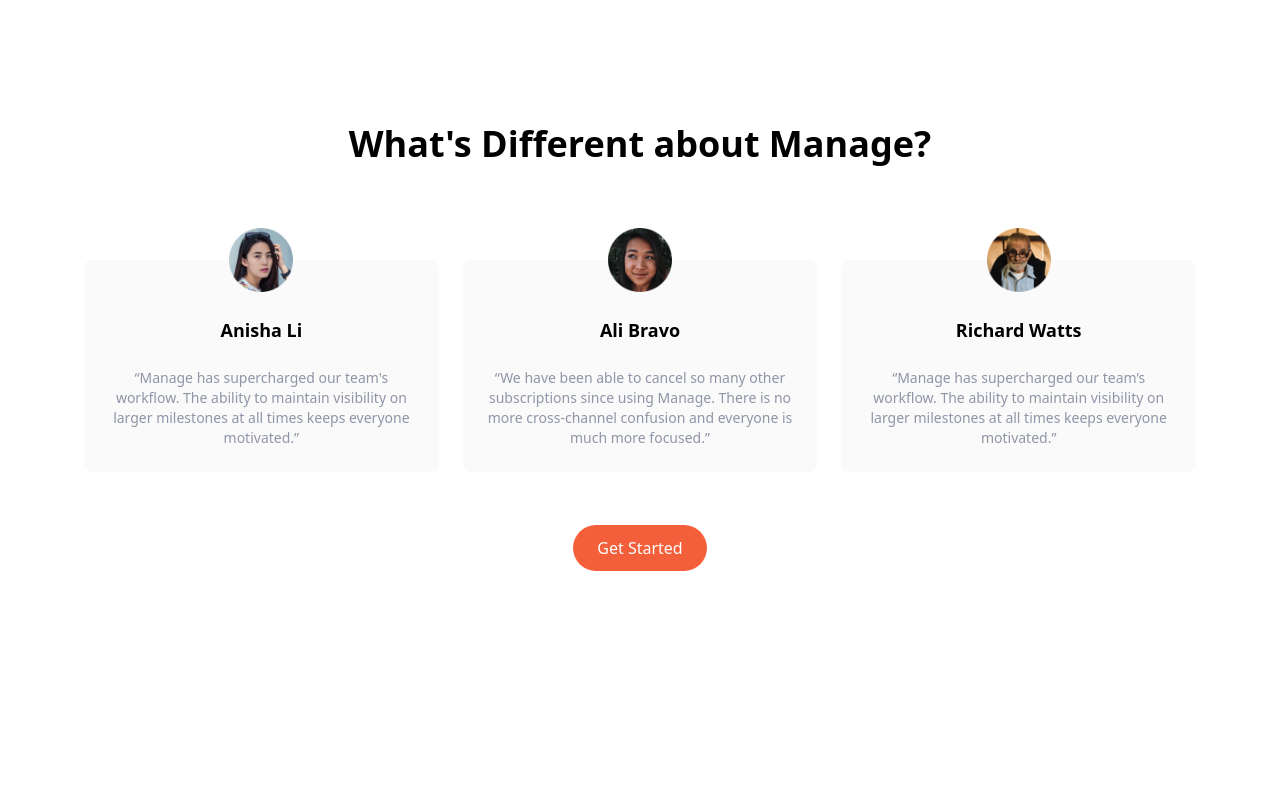
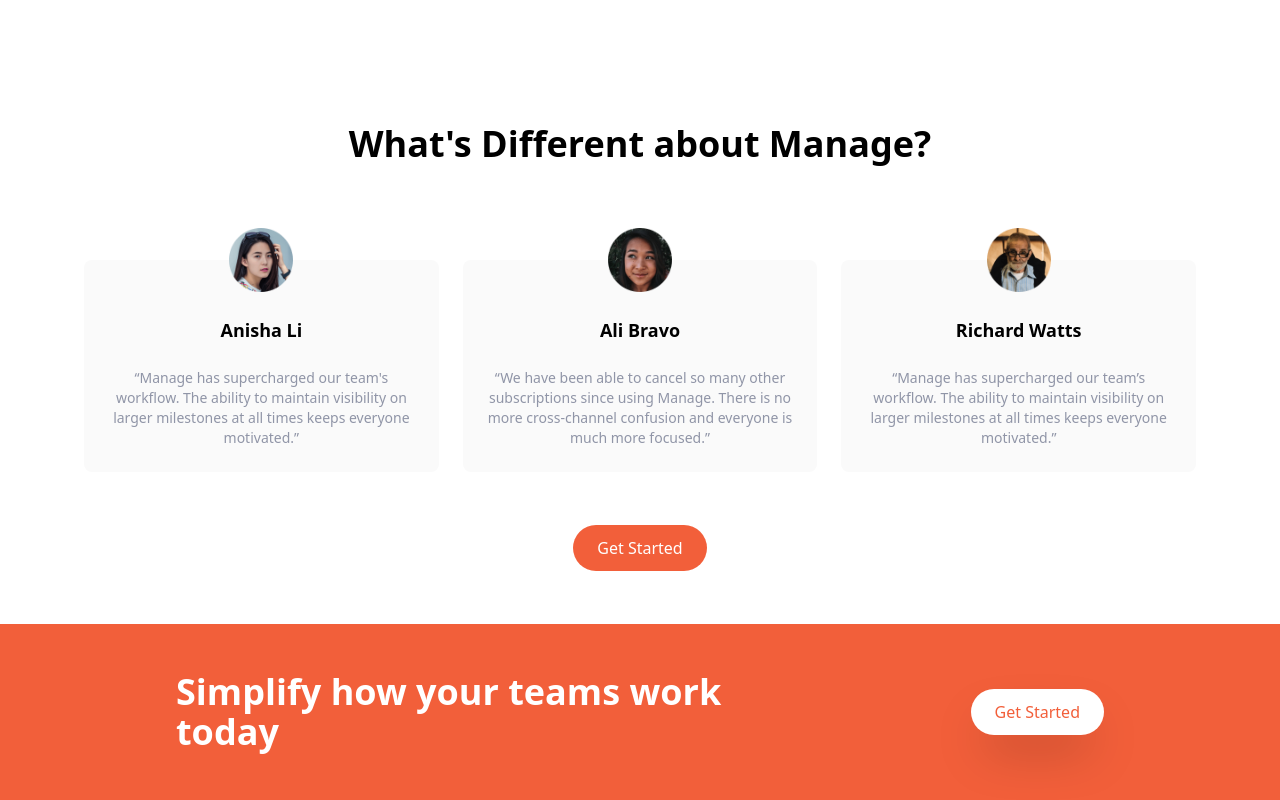
Before and after one commit to dulip-sameera/tailwind-landing-page, a website: page index.html in a window 1280 px wide. Shown: the part 1152-1952 px from the top of the page. Before the commit the page ends 1776 px from the top, so only its background shows below. Drawn offline with Linux system fonts and the light colour scheme.

Commit message:
add CTA Section

```diff
--- a/index.html
+++ b/index.html
@@ -244,5 +244,28 @@
         </div>
       </div>
     </section>
+
+    <!-- CTA Section -->
+    <section id="cta" class="bg-brightRed">
+      <!-- Flex Container -->
+      <div
+        class="container flex flex-col items-center justify-between px-6 py-24 mx-auto space-y-12 md:py-12 md:flex-row md:space-y-0"
+      >
+        <!-- Heading -->
+        <h2
+          class="text-5xl font-bold leading-tight text-center text-white md:text-4xl md:max-w-xl md:text-left"
+        >
+          Simplify how your teams work today
+        </h2>
+        <!-- Button -->
+        <div>
+          <a
+            href="#"
+            class="p-3 px-6 text-brightRed bg-white rounded-full shadow-2xl baseline hover:bg-gray-900"
+            >Get Started</a
+          >
+        </div>
+      </div>
+    </section>
   </body>
 </html>
```
Also changed, not shown: css/main.css.
